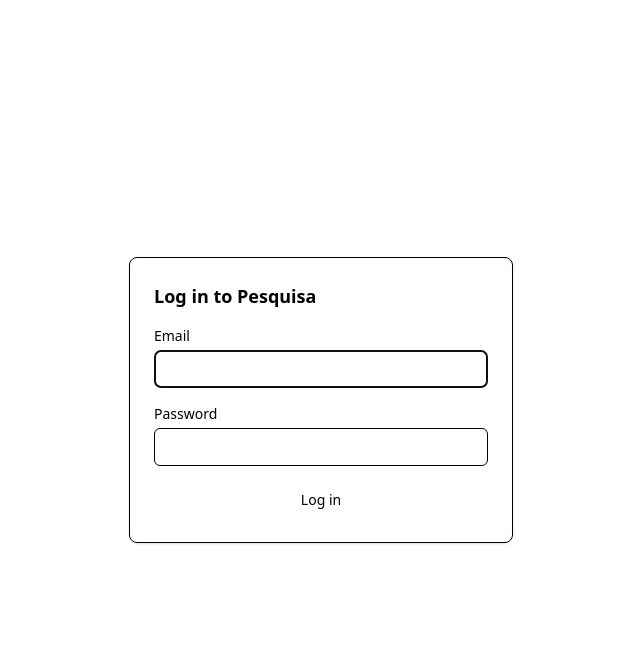
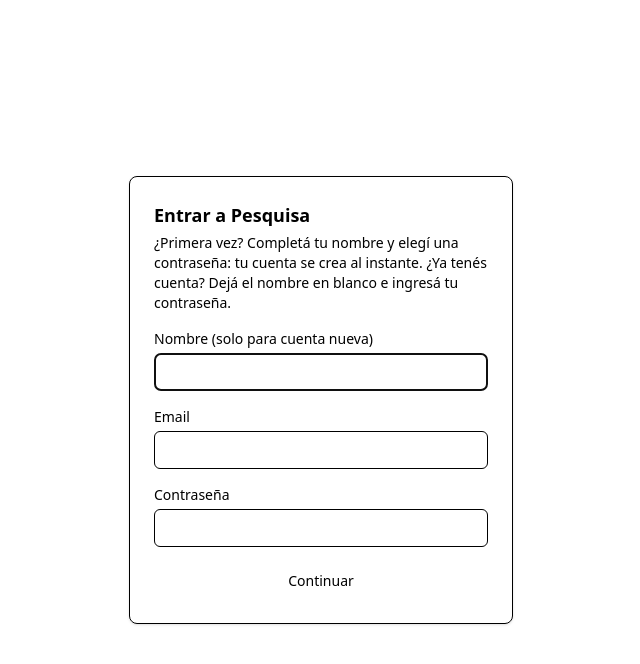
Before and after one commit to Punksolid/pesquisa, a Laravel app: page /login in a window 1280 px wide. Shown: the top 664 px of the page, without its empty margins (319-959 px from the left). Run offline with Laravel 12, Linux system fonts and the light colour scheme; style sheets or scripts are compiled from the project's sources.

Commit message:
Let the login form double as registration
Connecting to the MCP server redirects unauthenticated users to /login
for Passport's consent screen, but there was no way to create an
account from there. Now LoginController@store creates the user on the
spot when the email doesn't exist yet (falling back to the email's
local part as the name), so simply connecting from an MCP client and
filling the form once is enough to register and log in.

Adds feature tests for the new/existing-email paths and the wrong-
password rejection.

```diff
--- a/app/Http/Controllers/Auth/LoginController.php
+++ b/app/Http/Controllers/Auth/LoginController.php
@@ -3,9 +3,12 @@
 namespace App\Http\Controllers\Auth;
 
 use App\Http\Controllers\Controller;
+use App\Models\User;
 use Illuminate\Http\RedirectResponse;
 use Illuminate\Http\Request;
 use Illuminate\Support\Facades\Auth;
+use Illuminate\Support\Facades\Hash;
+use Illuminate\Support\Str;
 use Illuminate\View\View;
 
 class LoginController extends Controller
@@ -15,17 +18,38 @@ class LoginController extends Controller
         return view('auth.login');
     }
 
+    /**
+     * Log in an existing account, or create one on the spot if the email is new.
+     *
+     * This is the only entry point into Pesquisa: an MCP client's OAuth
+     * consent flow redirects unauthenticated users here, so simply
+     * connecting and filling this form out once is enough to register.
+     */
     public function store(Request $request): RedirectResponse
     {
-        $credentials = $request->validate([
+        $validated = $request->validate([
+            'name' => ['nullable', 'string', 'max:255'],
             'email' => ['required', 'email'],
-            'password' => ['required', 'string'],
+            'password' => ['required', 'string', 'min:8'],
         ]);
 
-        if (! Auth::attempt($credentials, $request->boolean('remember'))) {
-            return back()->withErrors([
-                'email' => 'These credentials do not match our records.',
-            ])->onlyInput('email');
+        $user = User::where('email', $validated['email'])->first();
+
+        if ($user) {
+            if (! Auth::attempt(['email' => $validated['email'], 'password' => $validated['password']], $request->boolean('remember'))) {
+                return back()->withErrors([
+                    'password' => 'Esa contraseña no coincide con la cuenta existente.',
+                ])->onlyInput('email', 'name');
+            }
+        } else {
+            $user = User::create([
+                'name' => ($validated['name'] ?? null) ?: Str::before($validated['email'], '@'),
+                'email' => $validated['email'],
+                'password' => Hash::make($validated['password']),
+                'email_verified_at' => now(),
+            ]);
+
+            Auth::login($user, $request->boolean('remember'));
         }
 
         $request->session()->regenerate();
--- a/resources/views/auth/login.blade.php
+++ b/resources/views/auth/login.blade.php
@@ -1,15 +1,19 @@
 <!DOCTYPE html>
-<html lang="en">
+<html lang="es">
 <head>
     <meta charset="utf-8">
     <meta name="viewport" content="width=device-width, initial-scale=1">
-    <title>Log in - {{ config('app.name', 'Pesquisa') }}</title>
+    <title>Entrar - {{ config('app.name', 'Pesquisa') }}</title>
     @vite(['resources/css/app.css'])
 </head>
 <body class="font-sans antialiased bg-background text-foreground">
     <div class="min-h-screen flex items-center justify-center p-4">
         <div class="w-full max-w-sm rounded-lg border bg-card text-card-foreground shadow-sm p-6">
-            <h1 class="text-lg font-semibold mb-4">Log in to Pesquisa</h1>
+            <h1 class="text-lg font-semibold mb-1">Entrar a Pesquisa</h1>
+            <p class="text-sm text-muted-foreground mb-4">
+                ¿Primera vez? Completá tu nombre y elegí una contraseña: tu cuenta se crea al instante.
+                ¿Ya tenés cuenta? Dejá el nombre en blanco e ingresá tu contraseña.
+            </p>
 
             @if ($errors->any())
                 <div class="mb-4 text-sm text-red-600">
@@ -21,20 +25,26 @@
                 @csrf
 
                 <div>
-                    <label for="email" class="block text-sm font-medium mb-1">Email</label>
-                    <input id="email" name="email" type="email" value="{{ old('email') }}" required autofocus
+                    <label for="name" class="block text-sm font-medium mb-1">Nombre (solo para cuenta nueva)</label>
+                    <input id="name" name="name" type="text" value="{{ old('name') }}" autofocus
                         class="w-full rounded-md border px-3 py-2 text-sm">
                 </div>
 
                 <div>
-                    <label for="password" class="block text-sm font-medium mb-1">Password</label>
-                    <input id="password" name="password" type="password" required
+                    <label for="email" class="block text-sm font-medium mb-1">Email</label>
+                    <input id="email" name="email" type="email" value="{{ old('email') }}" required
+                        class="w-full rounded-md border px-3 py-2 text-sm">
+                </div>
+
+                <div>
+                    <label for="password" class="block text-sm font-medium mb-1">Contraseña</label>
+                    <input id="password" name="password" type="password" required minlength="8"
                         class="w-full rounded-md border px-3 py-2 text-sm">
                 </div>
 
                 <button type="submit"
                     class="w-full rounded-md bg-primary px-3 py-2 text-sm font-medium text-primary-foreground">
-                    Log in
+                    Continuar
                 </button>
             </form>
         </div>
```
Also changed, not shown: tests/Feature/Auth/LoginTest.php (added, +69 -0 lines), README.md.
